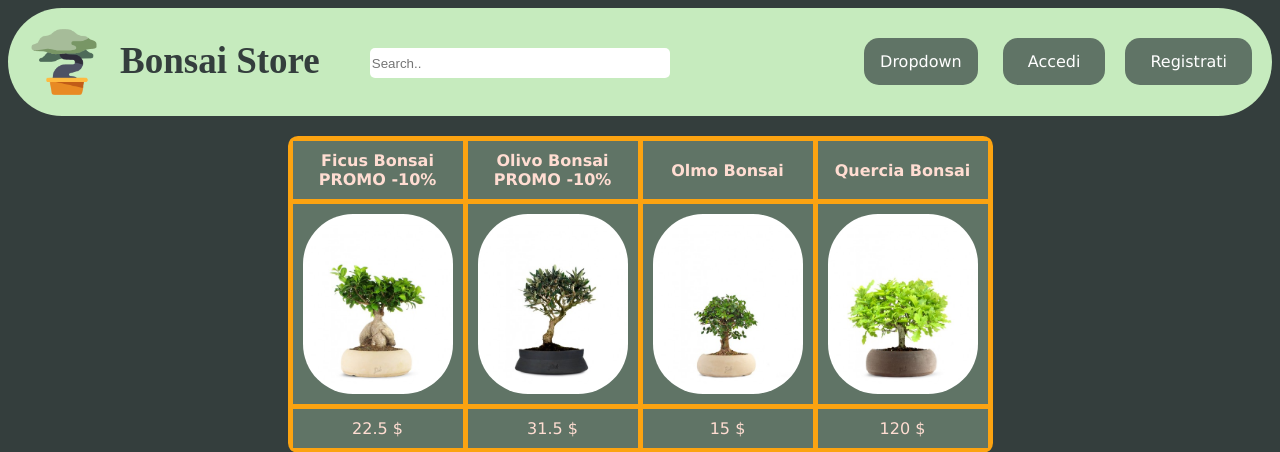
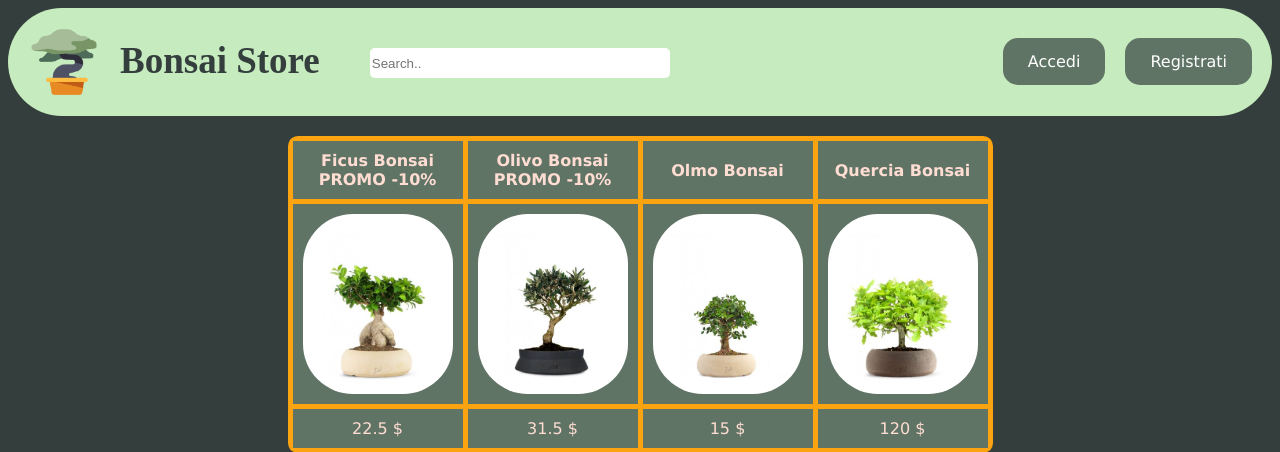
Before and after one commit to FedericoRisoli/bdp, a PHP site: page / in a window 1280 px wide. Shown: the top 452 px of the page. Run offline with PHP 8.4, Linux system fonts and the light colour scheme; data comes from the database, SQL or seed files in the repository.

Commit message:
rimosso dropdown di prova

```diff
--- a/index.php
+++ b/index.php
@@ -24,14 +24,6 @@ $result2=mysqli_query($conn,$sql2);//questi eseguono le query
 
     <li class="acc_button"><a class="normalbutton" href="registrati.php">Registrati</a></li>
     <li class="acc_button"><a class="normalbutton" href="login.php">Accedi</a></li>
-    <li class="dropdown">
-      <a href="javascript:void(0)" class="dropbtn">Dropdown</a>
-      <div class="dropdown-content">
-        <a href="#">Link 1</a>
-        <a href="#">Link 2</a>
-        <a href="#">Link 3</a>
-      </div>
-    </li>
     <li><input type="text" class="searchbar" name="search" placeholder="Search.."></li>
   </ul>
 
```
